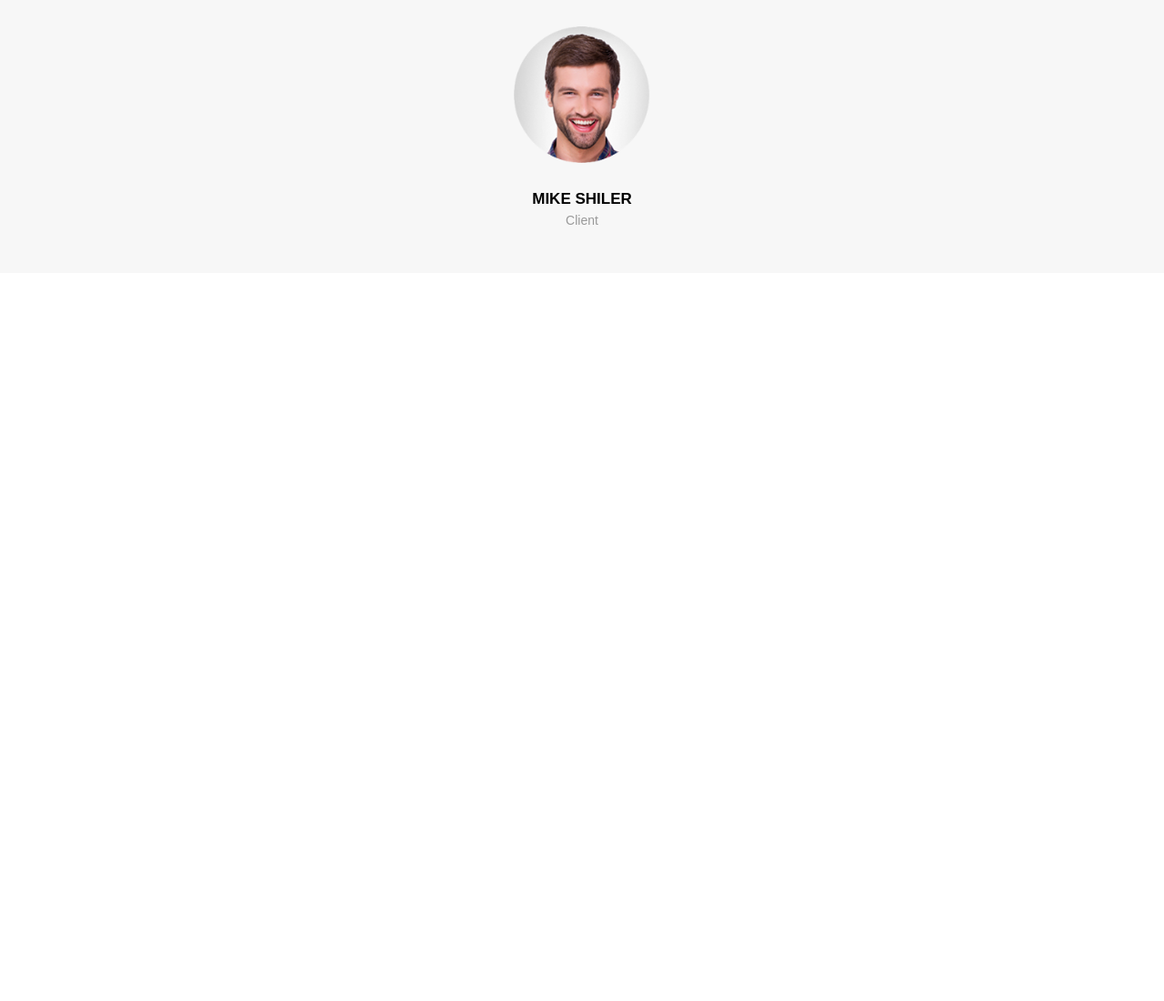
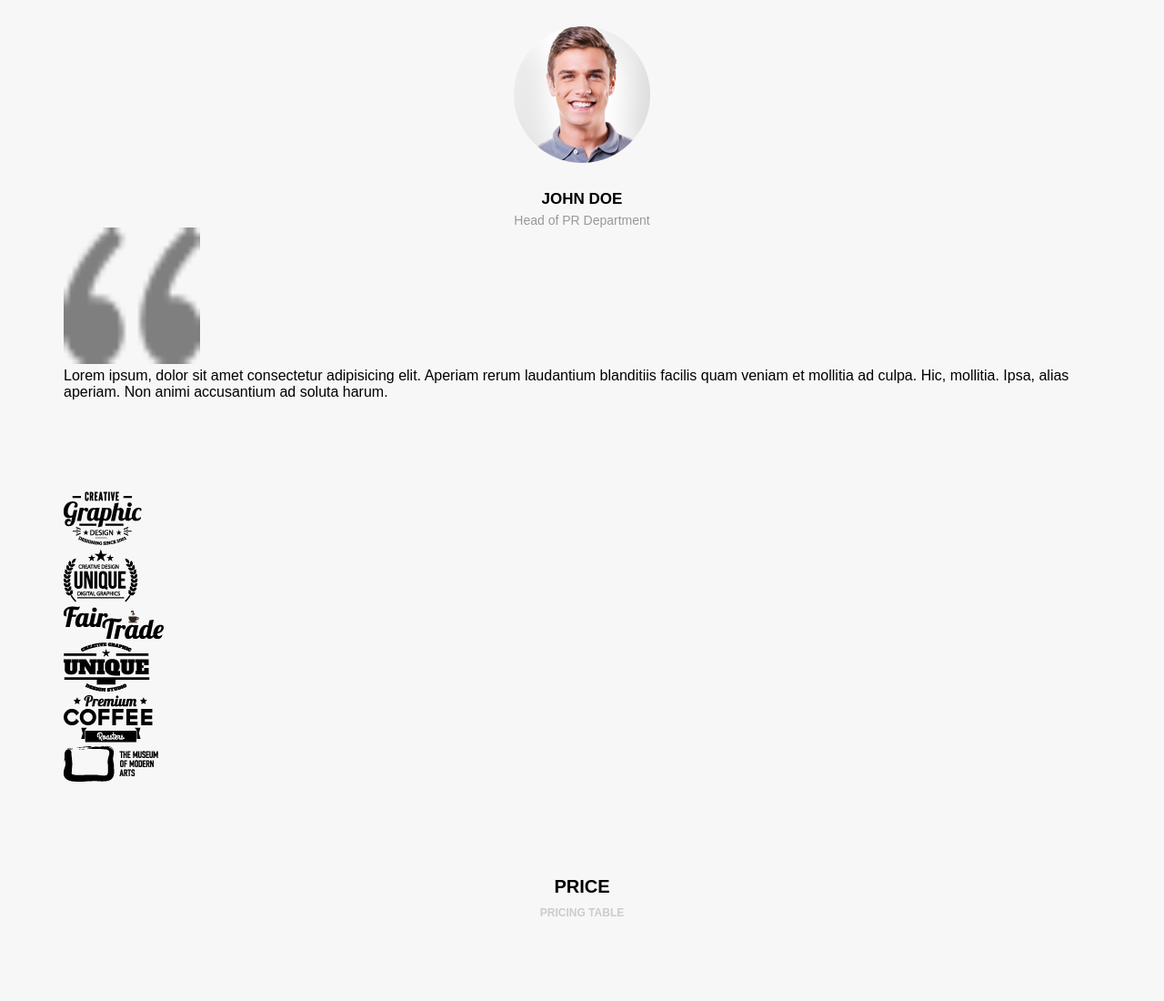
Before and after one commit to Dan1elJr/Projetos---HTML-CSS-e-JS, a plain HTML site: page Projeto_awax(em desenvolvimento)/home.html in a window 1280 px wide. Shown: the part 3159-4259 px from the top of the page at 91% size. Before the commit the page ends 3459 px from the top, so only its background shows below. Drawn offline with Linux system fonts and the light colour scheme.

Commit message:
Update home.html

```diff
--- a/Projeto_awax(em desenvolvimento)/home.html
+++ b/Projeto_awax(em desenvolvimento)/home.html
@@ -406,50 +406,114 @@
             <section class="default light">
                 <div class="section-title">Happy Clients</div>
                 <div class="section-desc">Client review</div>
-                <div class="section-body  ">
-                    <div class="clientreview-sliders style:" style="margin-left:00vw">
+                <div class="section-body">
+                    <div class="clientreview-sliders" style="margin-left:00vw">
                         <div class="clientreview-slide">
                             <div class="clientreview-slide--inner">
-                                <img src="media/homem1.png">
-                                <div class="section-team--name">
-                                    Mike Shiler
+                                <img src="media/homem2.png">
+                                <div class="clientreview-name">
+                                    John doe
                                 </div>
-                                <div class="section-team--role">
-                                    Client
+                                <div class="clientreview-role">
+                                    Head of PR Department
+                                </div>
+                                <div class="clientreview-blockquote">
+                                    <img src="assets/images/quote.png" />
+                                    <blockquote>
+                                        Lorem ipsum, dolor sit amet consectetur adipisicing elit. Aperiam rerum laudantium blanditiis facilis quam veniam et mollitia ad culpa. Hic, mollitia. Ipsa, alias aperiam. Non animi accusantium ad soluta harum.
+
+                                    </blockquote>
                                 </div>
                             </div>
 
                             </div>
                             <div class="clientreview-slide">
                                 <div class="clientreview-slide--inner">
-                                <img src="media/homem1.png">
-                                <div class="section-team--name">
-                                    Mike Shiler
+                                    <img src="media/homem2.png">
+                                    <div class="clientreview-name">
+                                        John doe
                                     </div>
-                                <div class="section-team--role">
-                                    Client2
+                                    <div class="clientreview-role">
+                                        Head of PR Department1
+                                    </div>
+                                    <div class="clientreview-blockquote">
+                                        <img src="assets/images/quote.png" />
+                                        <blockquote>
+                                            Lorem ipsum, dolor sit amet consectetur adipisicing elit. Aperiam rerum laudantium blanditiis facilis quam veniam et mollitia ad culpa. Hic, mollitia. Ipsa, alias aperiam. Non animi accusantium ad soluta harum.
+
+                                        </blockquote>
                                     </div>
                                 </div>
                             </div>
                             <div class="clientreview-slide">
                                 <div class="clientreview-slide--inner">
-                                <img src="media/homem1.png">
-                                <div class="section-team--name">
-                                    Mike Shiler
+                                    <img src="media/homem2.png">
+                                    <div class="clientreview-name">
+                                        John doe
                                     </div>
-                                <div class="section-team--role">
-                                    Client3
+                                    <div class="clientreview-role">
+                                        Head of PR Department2.
+                                    </div>
+                                    <div class="clientreview-blockquote">
+                                        <img src="assets/images/quote.png" />
+                                        <blockquote>
+                                            Lorem ipsum, dolor sit amet consectetur adipisicing elit. Aperiam rerum laudantium blanditiis facilis quam veniam et mollitia ad culpa. Hic, mollitia. Ipsa, alias aperiam. Non animi accusantium ad soluta harum.
+
+                                        </blockquote>
+                                    </div>
+                                </div>
+
+                            </div>
+
+                        </div>
+                        <div class="sliders-pointers">
+                            <div class="pointer active"></div>
+                            <div class="pointer"></div>
+                            <div class="pointer"></div>
                         </div>
                     </div>
                 </div>
 
+            </section>
+            <section class="default light lgs ">
+                <div class="section-body">
 
+                        <div class="section-logos">
+                            <div class="section-logos--images">
+                                <img src="media/empresa1.png">
+                            </div>
+                            <div class="section-logos--images">
+                                <img src="media/empresa2.png">
+                            </div>
+                            <div class="section-logos--images">
+                                <img src="media/empresa3.png">
+                            </div>
+                            <div class="section-logos--images">
+                                <img src="media/empresa4.png">
+                            </div>
+                            <div class="section-logos--images">
+                                <img src="media/empresa5.png">
+                            </div>
+                            <div class="section-logos--images">
+                                <img src="media/empresa6.png">
+                            </div>
 
 
                         </div>
+
+                </div>
+
             </section>
+            <section class="default light">
+                <div class="section-title">Price</div>
+                <div class="section-desc">Pricing table</div>
+                <div class="section-body">
+                    <div class="section-aboutus">
 
 
+                    </div>
+                </div>
+            </section>
         </main>
         <footer>
 
```
Lines whose indentation alone changed are shown as unchanged.
